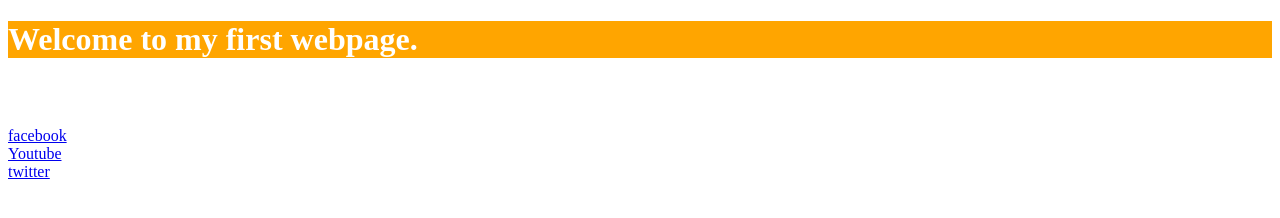
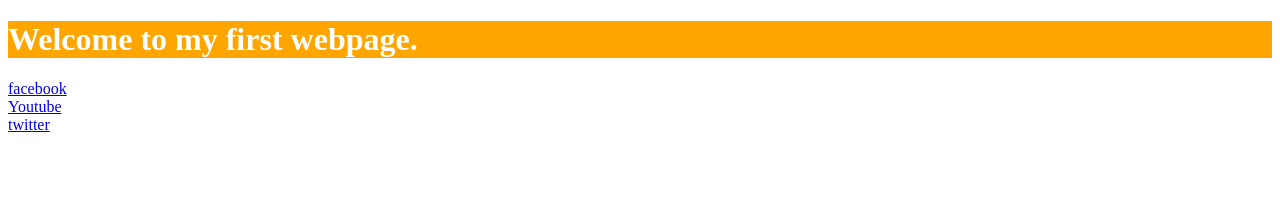
Before and after one commit to adityayadav-9/HTML, a plain HTML site: page index.html in a window 1280 px wide. Drawn offline with Linux system fonts and the light colour scheme.

Commit message:
modified

```diff
--- a/index.html
+++ b/index.html
@@ -9,7 +9,7 @@
 <body>
     <div>
         <h1>Welcome to my first webpage.</h1>
-        <h2>My Bookmarks: I am providing links of two social media.</h2>
+        <!-- <h2>My Bookmarks: I am providing links of two social media.</h2> -->
         <a href="http://www.facebook.com" target="_blank" >facebook</a><br>
         <a href="http://www.youtube.com" target="_blank" >Youtube</a><br>
         <a href="http://www.twitter.com" target="_blank">twitter</a>
--- a/style.css
+++ b/style.css
@@ -4,6 +4,6 @@ h1{
 }
 
 h2{
-    background-color:  sky blue;
+    background-color:  sky rgb(7, 7, 91);
     color : white;
 }
```
